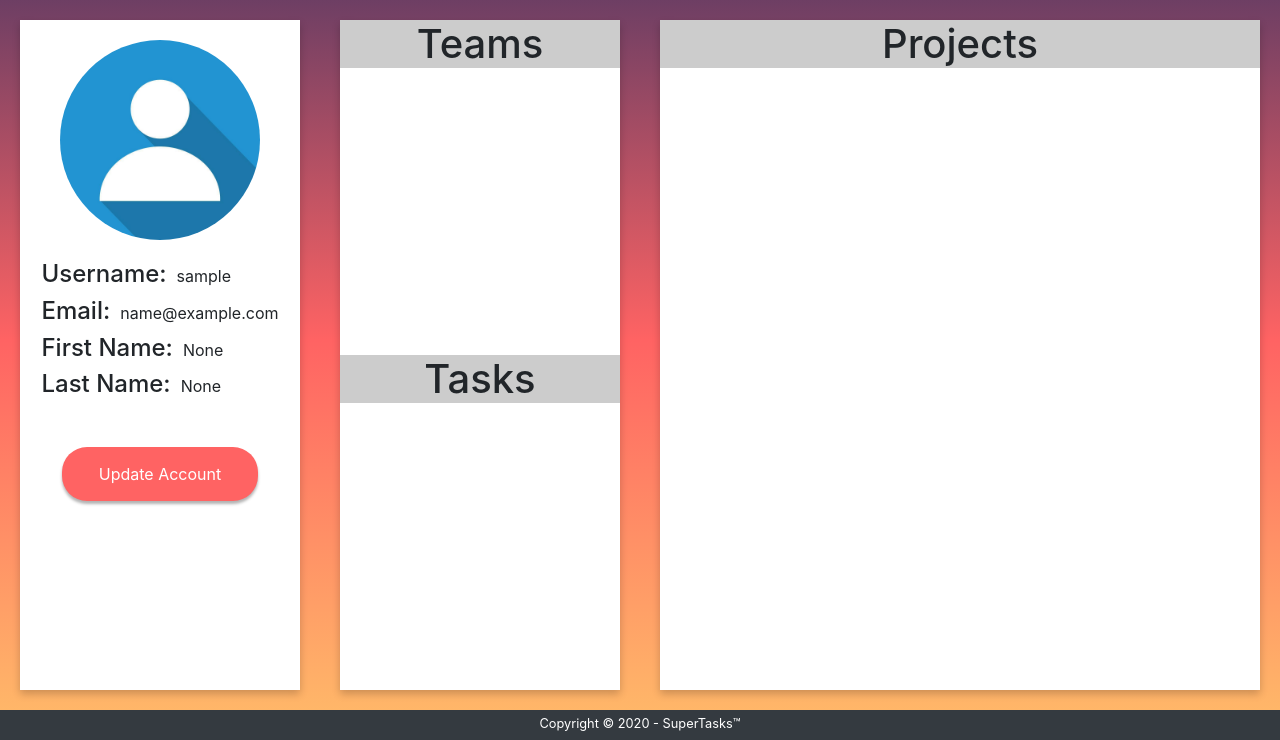
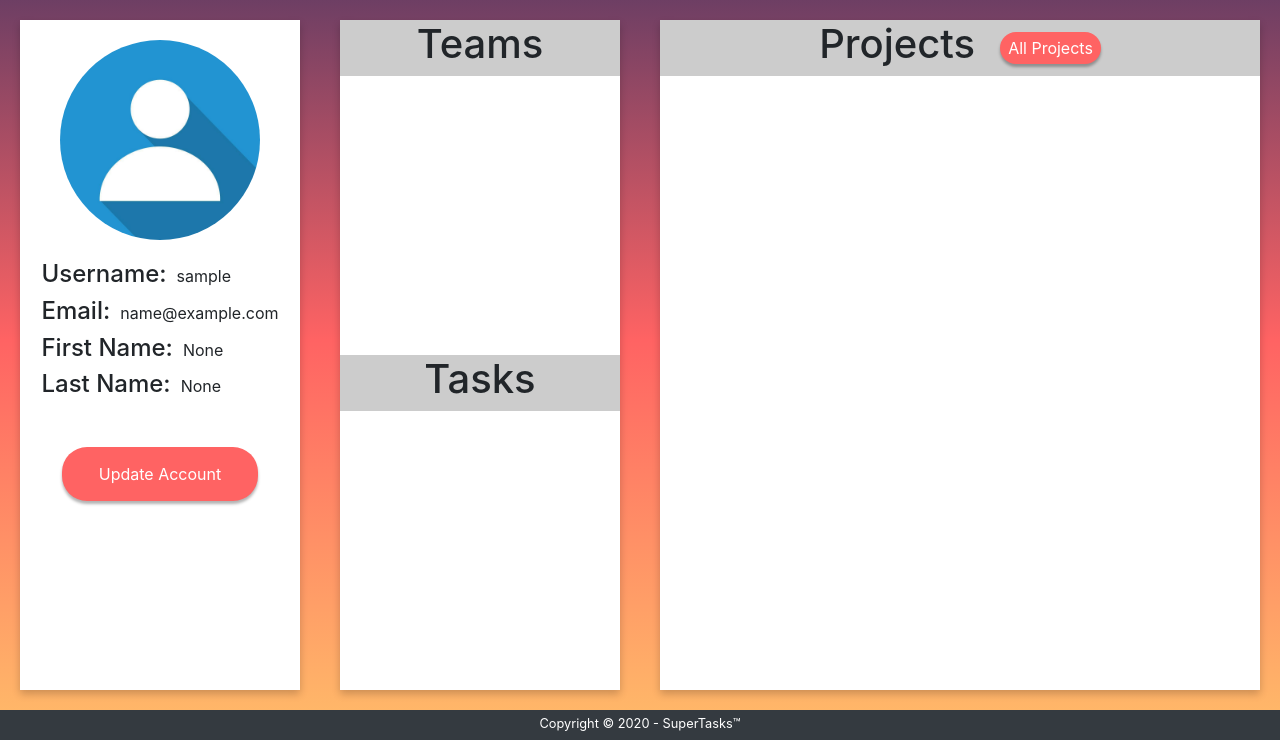
Before and after one commit to sd-owens/SuperTasks, a Django app: page /accounts/home/ in a window 1280 px wide. Shown: the part 60-800 px from the top of the page. Run offline with Django 3.2, Linux system fonts and the light colour scheme; the visitor is signed in with stand-in values (Sample User, id 1); some libraries are stand-ins or nearby versions.

Commit message:
added button to accounts homepage to navigate to projets page.

```diff
--- a/accounts/templates/accounts/home.html
+++ b/accounts/templates/accounts/home.html
@@ -59,6 +59,7 @@
     <div class="container projects">
         <div class="header">
             <h1>Projects</h1>
+            <a class="projects-button" href="{% url 'projects' %}">All Projects</a>
         </div>
 
     </div>
--- a/static/CSS/account_home.css
+++ b/static/CSS/account_home.css
@@ -24,9 +24,28 @@
 }
 
 .header {
-    text-align: center;
     background-color: rgba(0, 0, 0, 0.2);
     width: 100%;
+    display: flex;
+    justify-content: center;
+    align-items: center;
+}
+
+.projects-button {
+    margin-left: 25px;
+    justify-self: end;
+    text-decoration: none;
+    color: white;
+    border-radius: 20px;
+    background-color: #ff6363;
+    padding: 4px 8px;
+    box-shadow: 0 3px 3px rgba(0, 0, 0, 0.3);
+}
+
+.projects-button:hover {
+    text-decoration: none;
+    color: white;
+    box-shadow: 0 4px 5px rgba(0, 0, 0, 0.5);
 }
 
 .account-info-field {
```
